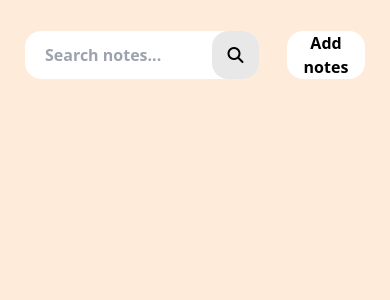
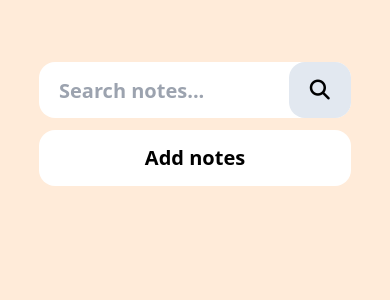
Before and after one commit to alexissorianooo/notesapp, a React (Create React App) app: page / in a window 390 px wide. Shown: the top 300 px of the page. Built offline with nearby package versions, Linux system fonts and the light colour scheme; the HTML template or start-up script is replaced by a standard one.

Commit message:
mobile responsive search bar and add button

```diff
--- a/src/App.js
+++ b/src/App.js
@@ -96,18 +96,18 @@ function App() {
         handleFavorite={handleFavorite}
         />}
       {/* Div for Search and Add notes */}
-      <div className="flex flex-row w-screen justify-center items-center md:pt-[62px] pt-[31px]">
-        <div className='w-3/5 relative flex flex-row'>
-          <input placeholder='Search notes...' className='bars bars-texts w-full px-5'/>
+      <div className="flex flex-col w-screen justify-center items-center pt-[62px] sm:flex-row">
+        <div className='sm:w-3/5 w-4/5 relative flex flex-row'>
+          <input placeholder='Search notes...' className='bars bars-texts w-full px-5 focus:outline-none focus:drop-shadow-xl'/>
           <button
-            className='bars bars-texts min-w-[10%] w-1/5 lg:w-[10%] absolute right-0 bg-[#E8E8E8]'
+            className='bars bars-texts min-w-[10%] w-1/5 lg:w-[10%] absolute right-0 bg-slate-200 hover:bg-slate-300'
 
           >
             <i className="fa-solid fa-magnifying-glass"></i>
           </button>
         </div>
         <button
-          className='bars w-1/5 bars-texts bg-white max-w-[162px] ml-7'
+          className='bars sm:w-1/5 mt-3 sm:mt-0 w-4/5 bars-texts bg-white sm:max-w-[162px] sm:ml-7'
           onClick={handleAddButton}
         >
           Add notes
--- a/src/index.css
+++ b/src/index.css
@@ -8,10 +8,10 @@ html, body{
 
 @layer base{
     .bars{
-        @apply rounded-2xl md:h-16 h-12
+        @apply rounded-2xl md:h-16 h-14
     }
     .bars-texts{
-        @apply md:text-2xl font-bold text-base
+        @apply md:text-2xl font-bold text-xl
     }
     .button{
         @apply rounded-2xl md:h-16 h-12 sm:w-1/4 max-w-[180px] md:mr-20
```
